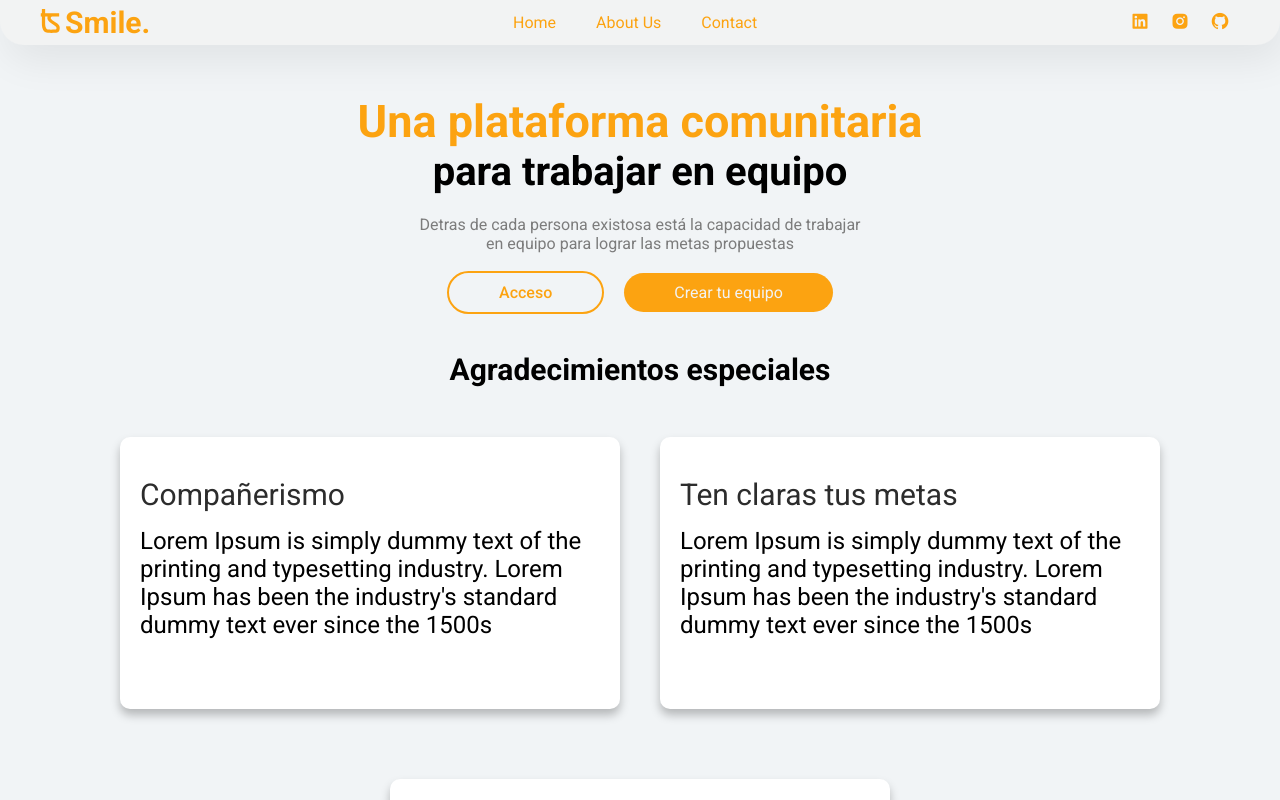
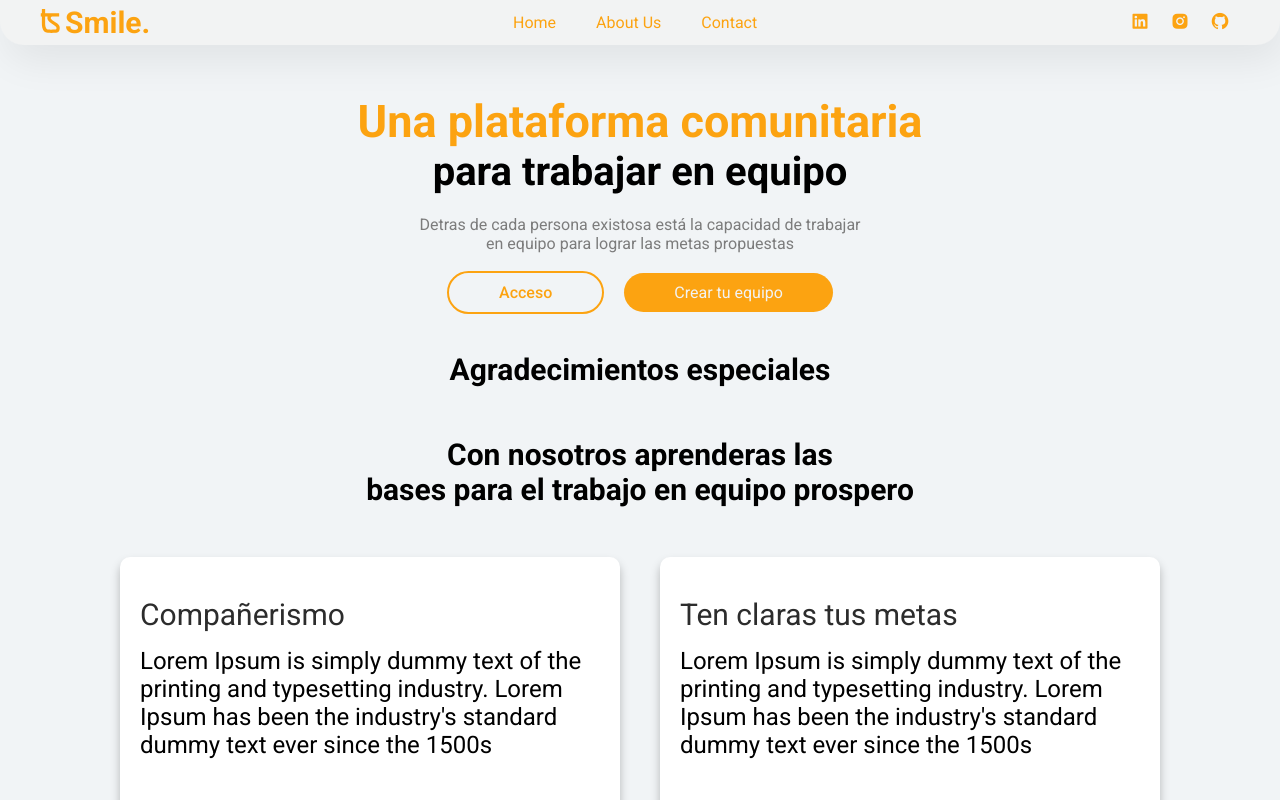
Before and after one commit to SmileTask/front-end, a React (Vite) app: page / in a window 1280 px wide. Shown: the top 800 px of the page. Built offline with nearby package versions, Linux system fonts and the light colour scheme.

Commit message:
agregar texto

```diff
--- a/src/css/pageCss/home.css
+++ b/src/css/pageCss/home.css
@@ -160,3 +160,8 @@
     font-size: 30px;
 
  }
+ .ConNostros{
+  margin-top: 50px;
+  text-align: center;
+  font-size: 30px;
+ }
--- a/src/pages/home2.jsx
+++ b/src/pages/home2.jsx
@@ -4,6 +4,7 @@ const Home2 = () =>{
     return (
         <div className="container">
              <h3 className="Agradecimientos">Agradecimientos especiales</h3>
+             <h3 className='ConNostros'>Con nosotros aprenderas las <br></br>bases para el trabajo en equipo prospero</h3>
         </div>
     )
 }
```
